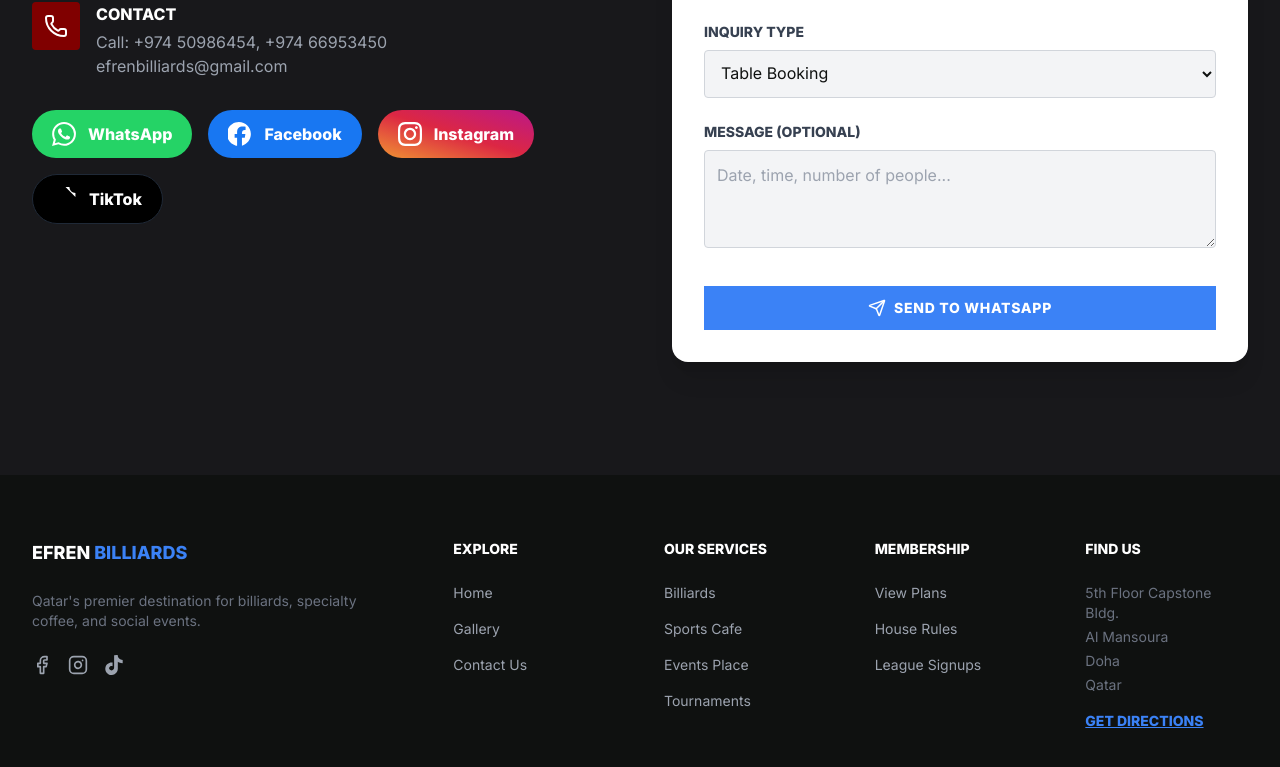
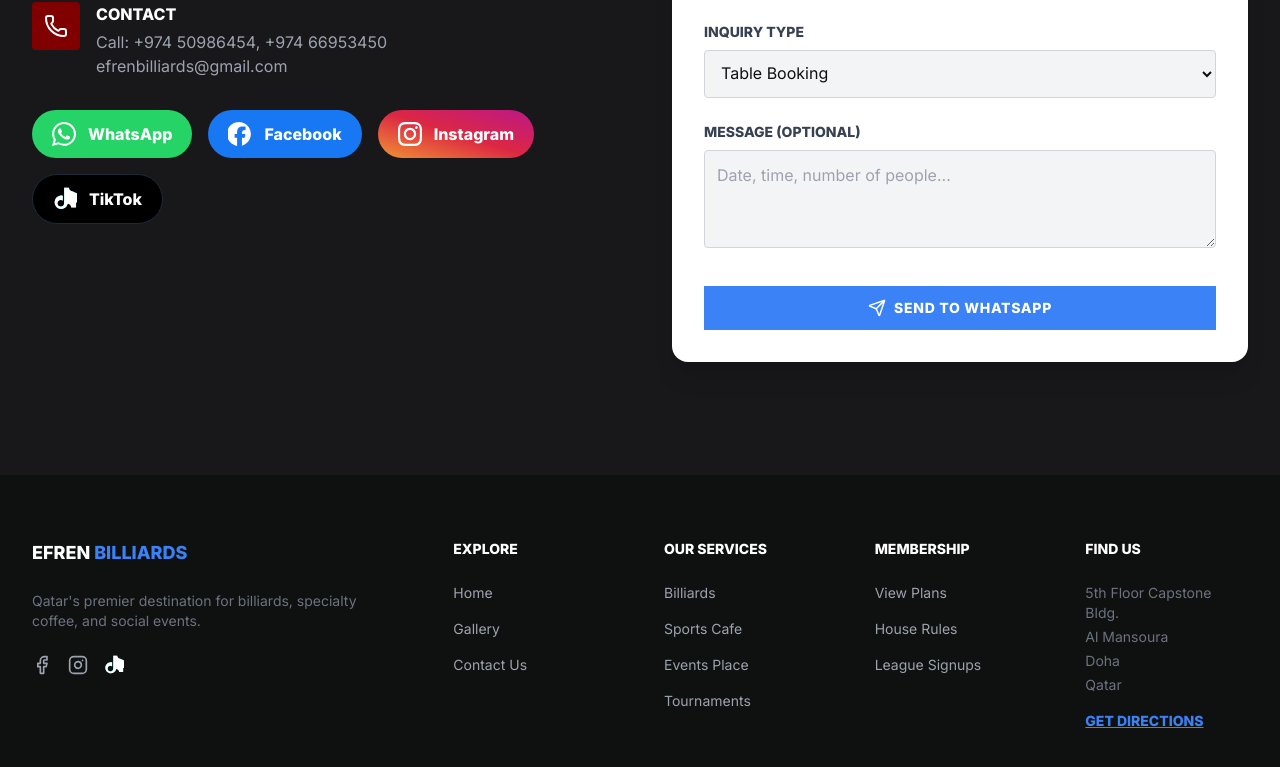
Before and after one commit to Tarmi1795/Efren-Billiards, a React (Vite) app: page / in a window 1280 px wide. Shown: the part 11227-11994 px from the top of the page. Built offline with nearby package versions, Linux system fonts and the light colour scheme; no server answers; the database is empty; a web font is replaced by a local one.

Commit message:
style: update TikTok icon with official multi-color brand logo

```diff
--- a/components/Contact.tsx
+++ b/components/Contact.tsx
@@ -155,8 +155,10 @@ const Contact: React.FC = () => {
                   rel="noopener noreferrer"
                   className="flex items-center gap-3 bg-black hover:bg-gray-900 border border-gray-800 text-white px-5 py-3 rounded-full transition-colors font-bold"
                 >
-                  <svg viewBox="0 0 24 24" className="w-6 h-6 fill-current">
-                    <path d="M12.525.02c1.31-.02 2.61-.01 3.91-.02.08 1.53.63 3.09 1.75 4.17 1.12 1.11 2.7 1.62 4.24 1.79v4.03c-1.44-.05-2.89-.35-4.2=.97-.57-.26-1.1-.59-1.62-.93-.01 2.92.01 5.84-.02 8.75-.08 1.4-.54 2.79-1.35 3.94-1.31 1.92-3.58 3.17-5.91 3.21-1.43.08-2.86-.31-4.08-1.03-2.02-1.19-3.44-3.37-3.65-5.71-.02-.5-.03-1-.01-1.49.18-1.9 1.12-3.72 2.58-4.96 1.66-1.44 3.98-2.13 6.15-1.72.02 1.48-.04 2.96-.04 4.44-.99-.32-2.15-.23-3.02.37-.63.35-1.08 1.08-1.15 1.84-.04.52.16 1.09.43 1.48.56.78 1.55 1.25 2.52 1.25.99.01 1.88-.47 2.45-1.25.43-.59.62-1.36.63-2.09.02-4.99 0-9.98 0-14.96.95-.03 1.92 0 2.88 0z" />
+                  <svg viewBox="0 0 448 512" className="w-6 h-6">
+                    <path fill="#ff0050" d="M380.9 97.1C339 97.1 305 63.1 305 21.2v-1.1l-102.1-1.1V352c0 40-32.3 72.3-72.3 72.3s-72.3-32.3-72.3-72.3c0-40 32.3-72.3 72.3-72.3c15.6 0 30 4.9 41.7 13.1l1.1-102.1c-13.8-2.6-28-4.1-42.8-4.1C63.1 190.9 0 254 0 331.4 0 408.8 63.1 471.9 140.5 471.9c67.3 0 123.5-47.5 136.1-110.8c.1 0 .2 0 .4 0c41.9 0 75.8 34 75.8 75.8v1.1l102.1 1.1V331.4c13.8 2.6 28 4.1 42.8 4.1c77.4 0 140.5-63.1 140.5-140.5s-63.1-140.5-140.5-140.5c-6.8 0-13.4.5-20 1.5v94c6.2-.8 12.5-1.5 19.3-1.5z" opacity=".4"/>
+                    <path fill="#00f2ea" d="M380.9 97.1C339 97.1 305 63.1 305 21.2v-1.1l-102.1-1.1V352c0 40-32.3 72.3-72.3 72.3s-72.3-32.3-72.3-72.3c0-40 32.3-72.3 72.3-72.3c15.6 0 30 4.9 41.7 13.1l1.1-102.1c-13.8-2.6-28-4.1-42.8-4.1C63.1 190.9 0 254 0 331.4 0 408.8 63.1 471.9 140.5 471.9c67.3 0 123.5-47.5 136.1-110.8c.1 0 .2 0 .4 0c41.9 0 75.8 34 75.8 75.8v1.1l102.1 1.1V331.4c13.8 2.6 28 4.1 42.8 4.1c77.4 0 140.5-63.1 140.5-140.5s-63.1-140.5-140.5-140.5c-6.8 0-13.4.5-20 1.5v94c6.2-.8 12.5-1.5 19.3-1.5z" transform="translate(6 -6)" opacity=".9"/>
+                    <path fill="#fff" d="M380.9 97.1C339 97.1 305 63.1 305 21.2v-1.1l-102.1-1.1V352c0 40-32.3 72.3-72.3 72.3s-72.3-32.3-72.3-72.3c0-40 32.3-72.3 72.3-72.3c15.6 0 30 4.9 41.7 13.1l1.1-102.1c-13.8-2.6-28-4.1-42.8-4.1C63.1 190.9 0 254 0 331.4 0 408.8 63.1 471.9 140.5 471.9c67.3 0 123.5-47.5 136.1-110.8c.1 0 .2 0 .4 0c41.9 0 75.8 34 75.8 75.8v1.1l102.1 1.1V331.4c13.8 2.6 28 4.1 42.8 4.1c77.4 0 140.5-63.1 140.5-140.5s-63.1-140.5-140.5-140.5c-6.8 0-13.4.5-20 1.5v94c6.2-.8 12.5-1.5 19.3-1.5z" transform="translate(3 -3)"/>
                   </svg>
                   TikTok
                 </a>
--- a/components/Footer.tsx
+++ b/components/Footer.tsx
@@ -33,9 +33,11 @@ const Footer: React.FC = () => {
             <div className="flex gap-4">
               {socialLinks.facebook && <a href={socialLinks.facebook} target="_blank" rel="noopener noreferrer" className="text-gray-400 hover:text-brand transition-colors"><Facebook size={20} /></a>}
               {socialLinks.instagram && <a href={socialLinks.instagram} target="_blank" rel="noopener noreferrer" className="text-gray-400 hover:text-brand transition-colors"><Instagram size={20} /></a>}
-              {socialLinks.tiktok && <a href={socialLinks.tiktok} target="_blank" rel="noopener noreferrer" className="text-gray-400 hover:text-brand transition-colors">
-                <svg viewBox="0 0 24 24" width="20" height="20" fill="currentColor" stroke="none">
-                  <path d="M12.525.02c1.31-.02 2.61-.01 3.91-.02.08 1.53.63 3.09 1.75 4.17 1.12 1.11 2.7 1.62 4.24 1.79v4.03c-1.44-.05-2.89-.35-4.2-.97-.57-.26-1.1-.59-1.62-.93-.01 2.92.01 5.84-.02 8.75-.08 1.4-.54 2.79-1.35 3.94-1.31 1.92-3.58 3.17-5.91 3.21-1.43.08-2.86-.31-4.08-1.03-2.02-1.19-3.44-3.37-3.65-5.71-.02-.5-.03-1-.01-1.49.18-1.9 1.12-3.72 2.58-4.96 1.66-1.44 3.98-2.13 6.15-1.72.02 1.48-.04 2.96-.04 4.44-.99-.32-2.15-.23-3.02.37-.63.35-1.08 1.08-1.15 1.84-.04.52.16 1.09.43 1.48.56.78 1.55 1.25 2.52 1.25.99.01 1.88-.47 2.45-1.25.43-.59.62-1.36.63-2.09.02-4.99 0-9.98 0-14.96.95-.03 1.92 0 2.88 0z" />
+              {socialLinks.tiktok && <a href={socialLinks.tiktok} target="_blank" rel="noopener noreferrer" className="hover:opacity-80 transition-opacity">
+                <svg viewBox="0 0 448 512" width="20" height="20">
+                    <path fill="#ff0050" d="M380.9 97.1C339 97.1 305 63.1 305 21.2v-1.1l-102.1-1.1V352c0 40-32.3 72.3-72.3 72.3s-72.3-32.3-72.3-72.3c0-40 32.3-72.3 72.3-72.3c15.6 0 30 4.9 41.7 13.1l1.1-102.1c-13.8-2.6-28-4.1-42.8-4.1C63.1 190.9 0 254 0 331.4 0 408.8 63.1 471.9 140.5 471.9c67.3 0 123.5-47.5 136.1-110.8c.1 0 .2 0 .4 0c41.9 0 75.8 34 75.8 75.8v1.1l102.1 1.1V331.4c13.8 2.6 28 4.1 42.8 4.1c77.4 0 140.5-63.1 140.5-140.5s-63.1-140.5-140.5-140.5c-6.8 0-13.4.5-20 1.5v94c6.2-.8 12.5-1.5 19.3-1.5z" opacity=".2"/>
+                    <path fill="#00f2ea" d="M380.9 97.1C339 97.1 305 63.1 305 21.2v-1.1l-102.1-1.1V352c0 40-32.3 72.3-72.3 72.3s-72.3-32.3-72.3-72.3c0-40 32.3-72.3 72.3-72.3c15.6 0 30 4.9 41.7 13.1l1.1-102.1c-13.8-2.6-28-4.1-42.8-4.1C63.1 190.9 0 254 0 331.4 0 408.8 63.1 471.9 140.5 471.9c67.3 0 123.5-47.5 136.1-110.8c.1 0 .2 0 .4 0c41.9 0 75.8 34 75.8 75.8v1.1l102.1 1.1V331.4c13.8 2.6 28 4.1 42.8 4.1c77.4 0 140.5-63.1 140.5-140.5s-63.1-140.5-140.5-140.5c-6.8 0-13.4.5-20 1.5v94c6.2-.8 12.5-1.5 19.3-1.5z" transform="translate(4 -4)" opacity=".8"/>
+                    <path fill="#fff" d="M380.9 97.1C339 97.1 305 63.1 305 21.2v-1.1l-102.1-1.1V352c0 40-32.3 72.3-72.3 72.3s-72.3-32.3-72.3-72.3c0-40 32.3-72.3 72.3-72.3c15.6 0 30 4.9 41.7 13.1l1.1-102.1c-13.8-2.6-28-4.1-42.8-4.1C63.1 190.9 0 254 0 331.4 0 408.8 63.1 471.9 140.5 471.9c67.3 0 123.5-47.5 136.1-110.8c.1 0 .2 0 .4 0c41.9 0 75.8 34 75.8 75.8v1.1l102.1 1.1V331.4c13.8 2.6 28 4.1 42.8 4.1c77.4 0 140.5-63.1 140.5-140.5s-63.1-140.5-140.5-140.5c-6.8 0-13.4.5-20 1.5v94c6.2-.8 12.5-1.5 19.3-1.5z" transform="translate(2 -2)"/>
                 </svg>
               </a>}
               {socialLinks.linkedin && <a href={socialLinks.linkedin} target="_blank" rel="noopener noreferrer" title="LinkedIn" className="text-gray-400 hover:text-brand transition-colors"><Linkedin size={20} /></a>}
```
